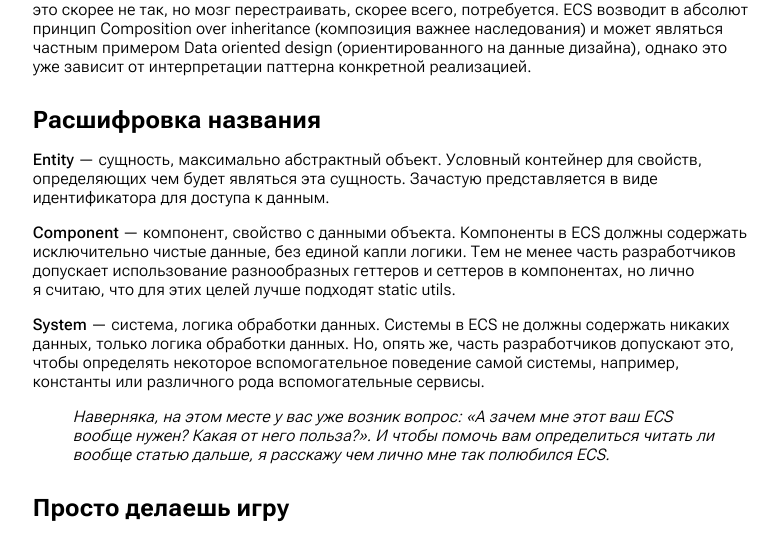
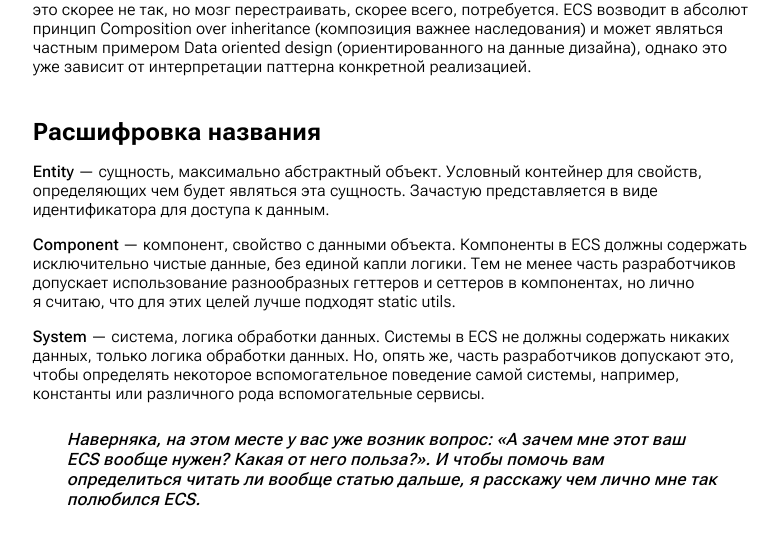
Before and after one commit to mantevian/typography_labs, a plain HTML site: page 1/index.html in a window 1280 px wide. Shown: the part 231-766 px from the top of the page, without its empty margins (246-1025 px from the left). Drawn offline with Linux system fonts and the light colour scheme.

Commit message:
blockquote

```diff
--- a/1/style.css
+++ b/1/style.css
@@ -29,8 +29,11 @@ footer {
 
 blockquote {
 	font-style: italic;
+	font-weight: 500;
+	margin: 1.5em 2em;
+	font-size: 1.0625em;
 }
 
 h2 {
-	margin: 1.25em 0 0.5em 0;
+	margin: 1.75em 0 0.5em 0;
 }
```
